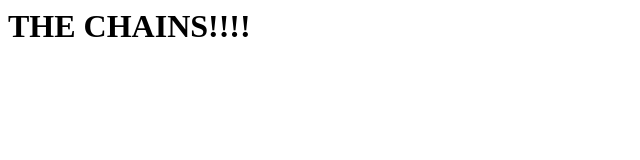
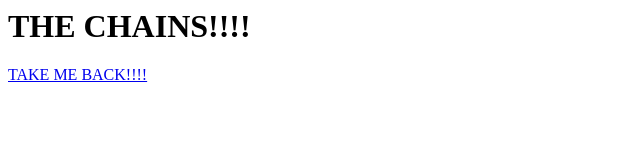
Before and after one commit to LuKcm888/mygithubpage, a plain HTML site: page second.html in a window 1280 px wide. Shown: the whole page, without its empty margins (0-640 px from the left). Drawn offline with Linux system fonts and the light colour scheme.

Commit message:
Update second.html

```diff
--- a/second.html
+++ b/second.html
@@ -1,6 +1,6 @@
 <html>
 <body>
 <h1> THE CHAINS!!!! </h1>
-<a href = "index.html" TAKE ME BACK!!!! </a>
+<a href = "index.html"> TAKE ME BACK!!!! </a>
 <body>
 </html>
```
